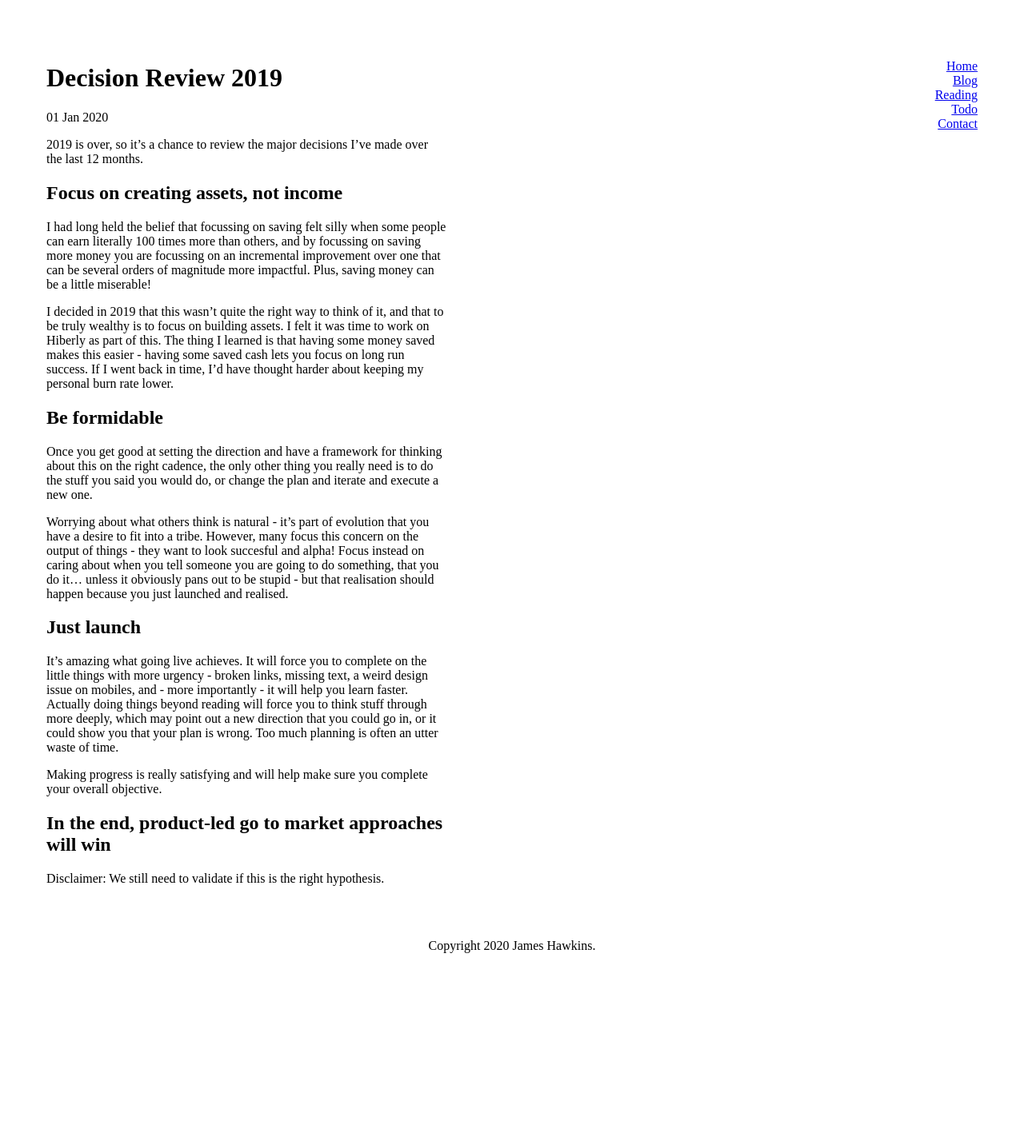
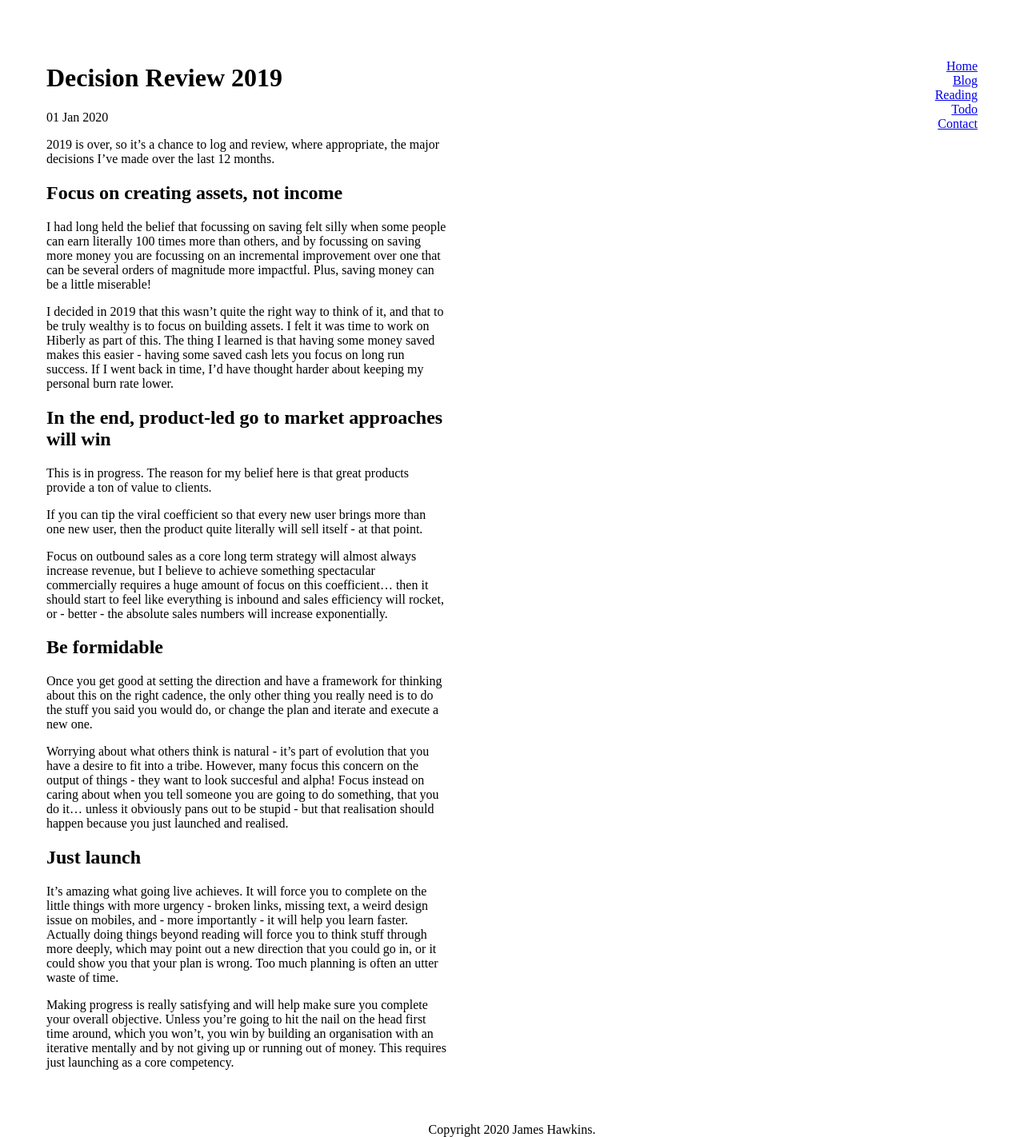
Before and after one commit to jamesefhawkins/jamesefhawkins.github.io, a Jekyll site: the page built from _posts/2020-01-01-decision-review-2019.md, in a window 1280 px wide. Shown: the whole page at 80% size. Built offline with Jekyll 4.4.1, drawn with Linux system fonts in a browser that asks for light colours; before the commit the page ends 1192 px from its top, so only the background shows below that.

Commit message:
tweaked first blog post a little

```diff
--- a/_posts/2020-01-01-decision-review-2019.md
+++ b/_posts/2020-01-01-decision-review-2019.md
@@ -4,13 +4,21 @@ title: "Decision Review 2019"
 date: 2020-01-01
 ---
 
-2019 is over, so it's a chance to review the major decisions I've made over the last 12 months.
+2019 is over, so it's a chance to log and review, where appropriate, the major decisions I've made over the last 12 months.
 
 ## Focus on creating assets, not income
 
 I had long held the belief that focussing on saving felt silly when some people can earn literally 100 times more than others, and by focussing on saving more money you are focussing on an incremental improvement over one that can be several orders of magnitude more impactful. Plus, saving money can be a little miserable!
 
 I decided in 2019 that this wasn't quite the right way to think of it, and that to be truly wealthy is to focus on building assets. I felt it was time to work on Hiberly as part of this. The thing I learned is that having some money saved makes this easier - having some saved cash lets you focus on long run success. If I went back in time, I'd have thought harder about keeping my personal burn rate lower.
+
+## In the end, product-led go to market approaches will win
+
+This is in progress. The reason for my belief here is that great products provide a ton of value to clients.
+
+If you can tip the viral coefficient so that every new user brings more than one new user, then the product quite literally will sell itself - at that point.
+
+Focus on outbound sales as a core long term strategy will almost always increase revenue, but I believe to achieve something spectacular commercially requires a huge amount of focus on this coefficient... then it should start to feel like everything is inbound and sales efficiency will rocket, or - better - the absolute sales numbers will increase exponentially.
 
 ## Be formidable
 
@@ -22,8 +30,4 @@ Worrying about what others think is natural - it's part of evolution that you ha
 
 It's amazing what going live achieves. It will force you to complete on the little things with more urgency - broken links, missing text, a weird design issue on mobiles, and - more importantly - it will help you learn faster. Actually doing things beyond reading will force you to think stuff through more deeply, which may point out a new direction that you could go in, or it could show you that your plan is wrong. Too much planning is often an utter waste of time.
 
-Making progress is really satisfying and will help make sure you complete your overall objective.
-
-## In the end, product-led go to market approaches will win
-
-Disclaimer: We still need to validate if this is the right hypothesis.
+Making progress is really satisfying and will help make sure you complete your overall objective. Unless you're going to hit the nail on the head first time around, which you won't, you win by building an organisation with an iterative mentally and by not giving up or running out of money. This requires just launching as a core competency.
```
Also changed, not shown: _posts/2020-11-01-mental-workload-of-hoovering.md (+2 -2 lines).
